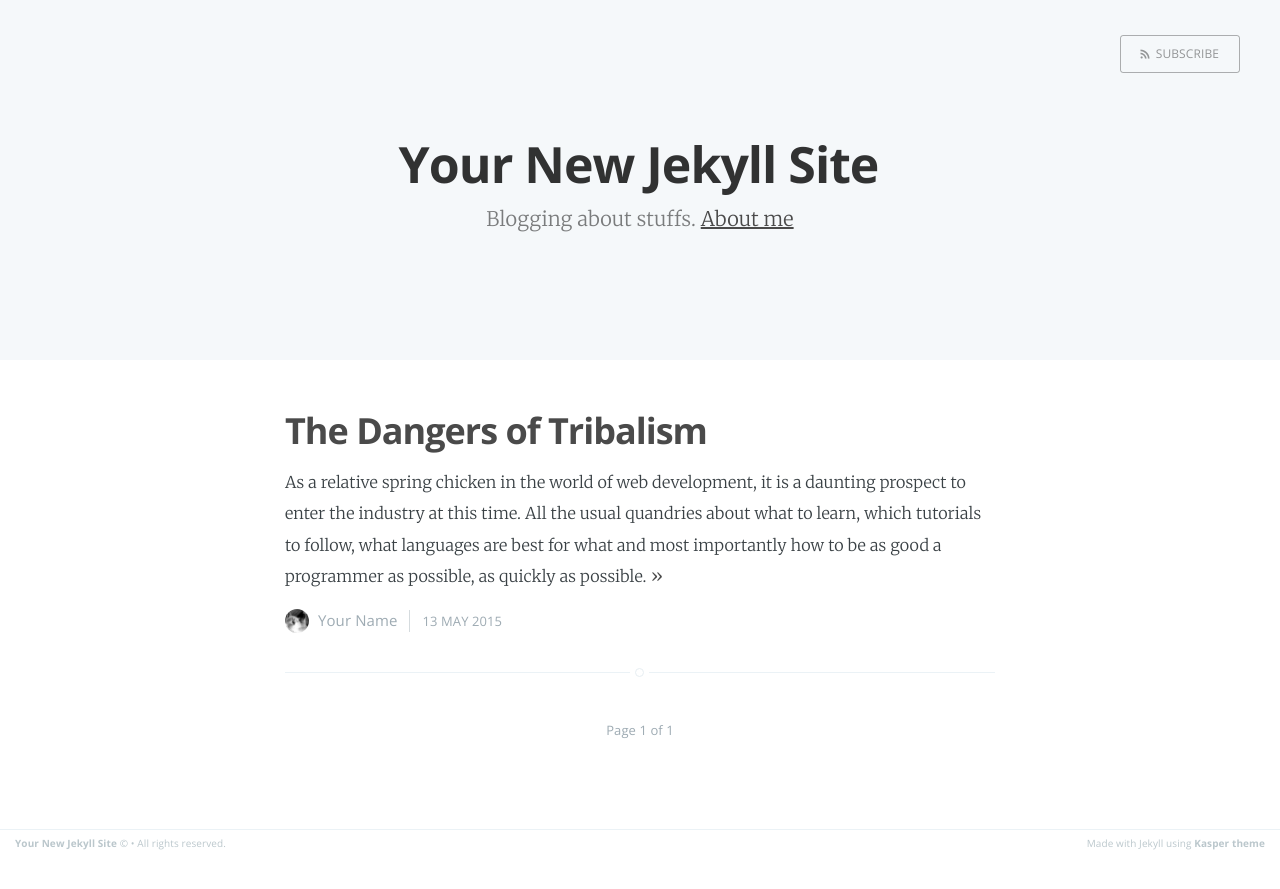
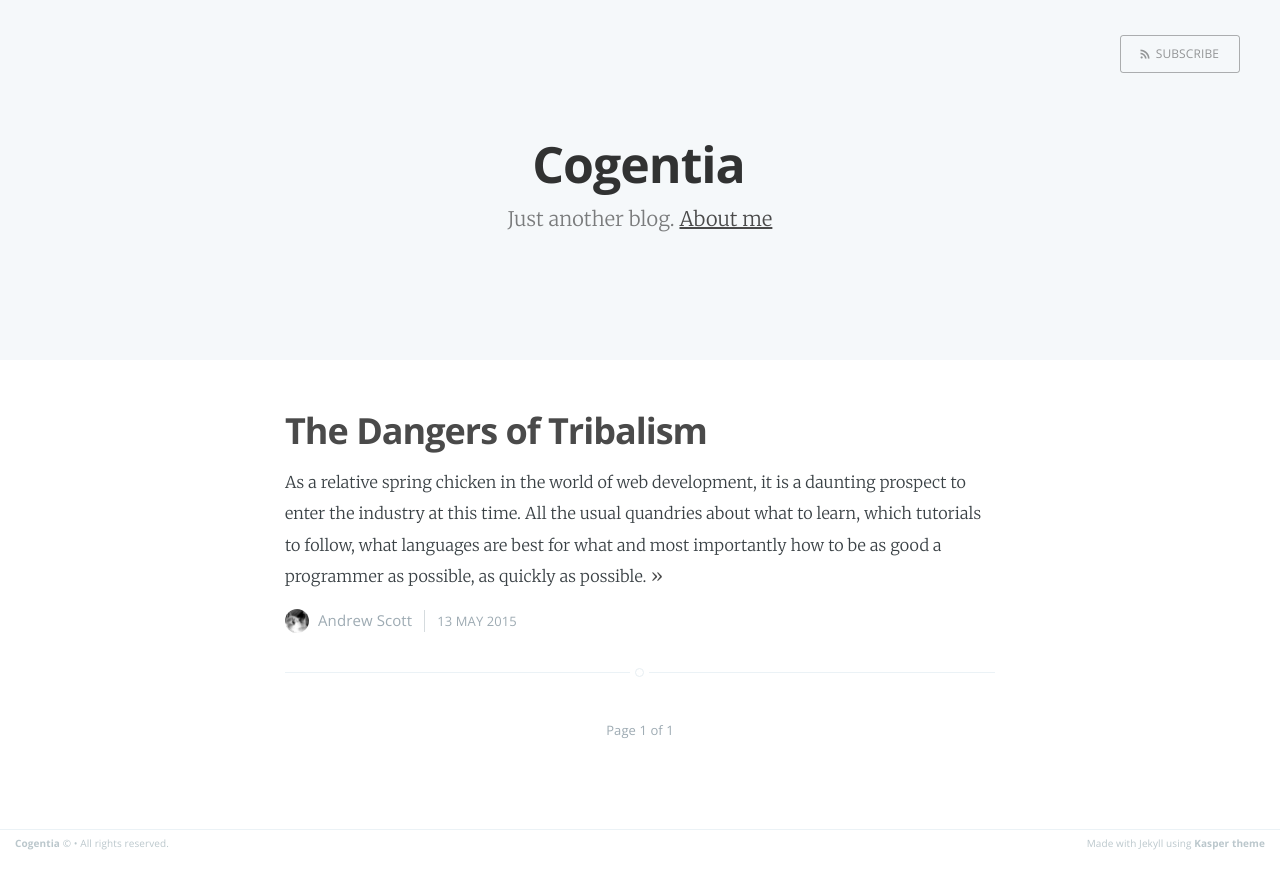
Before and after one commit to askl56/askl56.github.io, a Jekyll site: the page built from index.html, in a window 1280 px wide. Shown: the top 889 px of the page. Built offline with Jekyll 4.4.1, drawn with Linux system fonts in a browser that asks for light colours; Markdown is read by kramdown in place of the engine named in the settings; the list of posts is cut into pages by our own code.

Commit message:
fixed config

```diff
--- a/_config.yml
+++ b/_config.yml
@@ -1,15 +1,15 @@
-name: Your New Jekyll Site
-description: Blogging about stuffs
-meta_description: "Your New Jekyll Site, Blogging about stuffs"
+name: Cogentia
+description: Just another blog
+meta_description: "Yet another programming blog."
 
 markdown: redcarpet
 highlighter: pygments
 logo: false
 paginate: 15
 baseurl: /
-domain_name: 'http://yourblog-domain.com'
+domain_name: 'http://cogentia.io'
 google_analytics: 'UA-XXXXXXXX-X'
 
 # Details for the RSS feed generator
-url:            'blog url'
-author:         'Your Name'
+url:            'cogentia.io'
+author:         'Andrew Scott'
```
